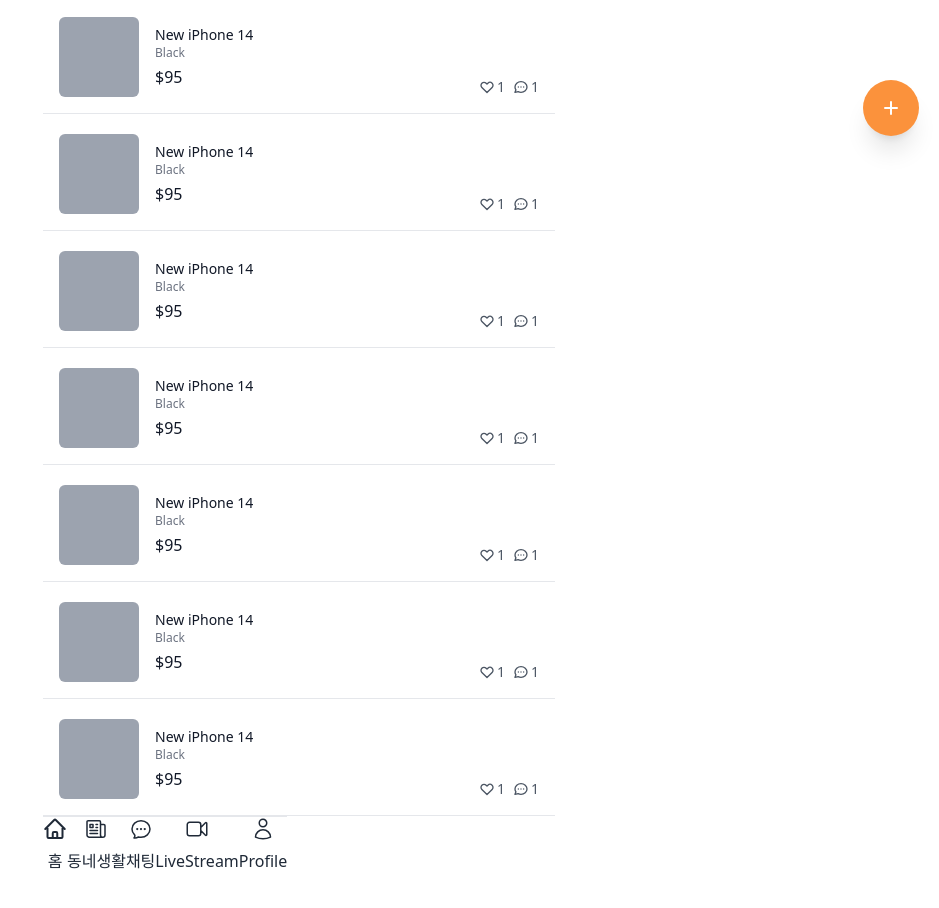
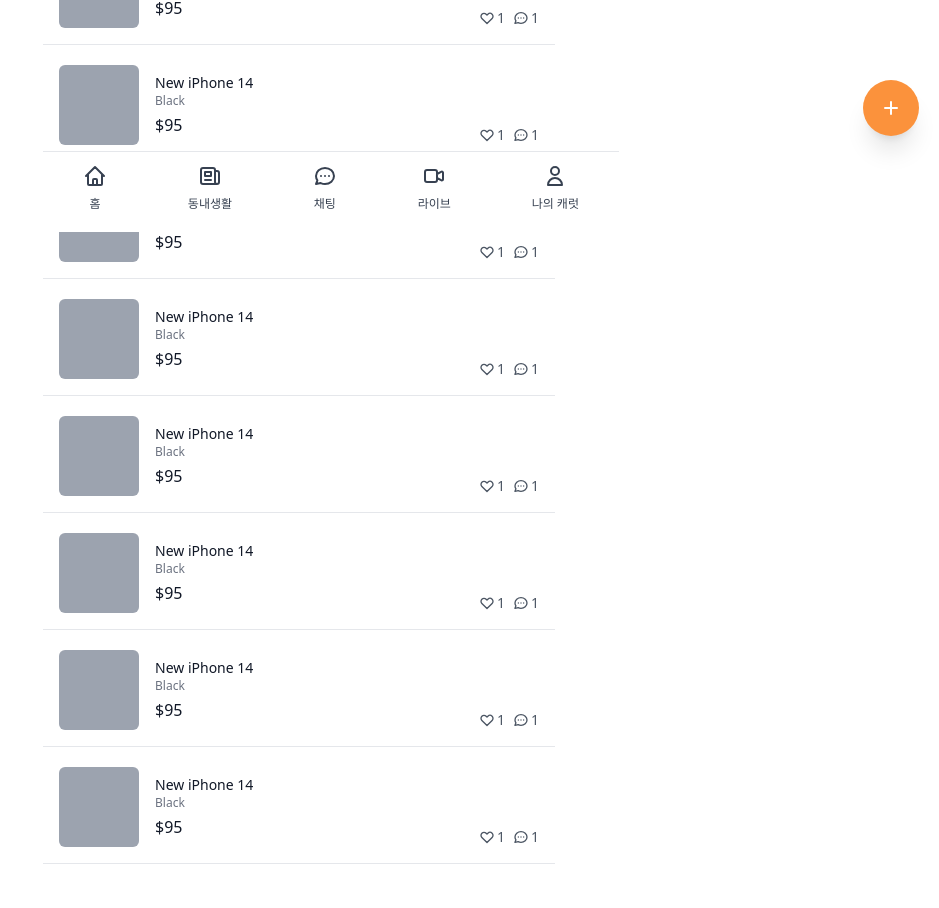
Before and after one commit to blkluv/next_carrot_market, a Next.js app: page / in a window 1280 px wide. Shown: the part 568-1476 px from the top of the page, without its empty margins (341-1280 px from the left). Before the commit the page ends 1384 px from the top, so only its background shows below. Built offline with nearby package versions, Linux system fonts and the light colour scheme.

Commit message:
components 폴더 이동

```diff
--- a/components/layout.tsx
+++ /dev/null
@@ -1,119 +0,0 @@
-import React from "react";
-import { cls } from "../libs/utils";
-
-interface LayoutProps {
-  title?: string;
-  canGoBack?: boolean;
-  hasTabBar?: boolean;
-  children: React.ReactNode;
-}
-
-export default function Layout({
-  title,
-  canGoBack,
-  hasTabBar,
-  children,
-}: LayoutProps) {
-  return (
-    <div>
-      <div className="fixed top-0 flex items-center justify-center w-full max-w-xl py-3 text-lg font-medium text-gray-800 bg-white border-b">
-        {title ? <span>{title}</span> : null}
-      </div>
-      <div className={cls("pt-16", hasTabBar ? "pb-24" : "")}>{children}</div>
-      {hasTabBar ? (
-        <nav className="fixed bottom-0 flex items-center justify-between max-w-xl pt-3 pb-10 text-gray-800 bg-white border-t">
-          <div className="flex flex-col items-center space-y-2">
-            <svg
-              xmlns="http://www.w3.org/2000/svg"
-              fill="none"
-              viewBox="0 0 24 24"
-              strokeWidth="1.5"
-              stroke="currentColor"
-              className="w-6 h-6"
-            >
-              <path
-                strokeLinecap="round"
-                strokeLinejoin="round"
-                strokeWidth="2"
-                d="M2.25 12l8.954-8.955c.44-.439 1.152-.439 1.591 0L21.75 12M4.5 9.75v10.125c0 .621.504 1.125 1.125 1.125H9.75v-4.875c0-.621.504-1.125 1.125-1.125h2.25c.621 0 1.125.504 1.125 1.125V21h4.125c.621 0 1.125-.504 1.125-1.125V9.75M8.25 21h8.25"
-              />
-            </svg>
-
-            <span>홈</span>
-          </div>
-          <div className="flex flex-col items-center space-y-2">
-            <svg
-              xmlns="http://www.w3.org/2000/svg"
-              fill="none"
-              viewBox="0 0 24 24"
-              strokeWidth={1.5}
-              stroke="currentColor"
-              className="w-6 h-6"
-            >
-              <path
-                strokeLinecap="round"
-                strokeLinejoin="round"
-                d="M12 7.5h1.5m-1.5 3h1.5m-7.5 3h7.5m-7.5 3h7.5m3-9h3.375c.621 0 1.125.504 1.125 1.125V18a2.25 2.25 0 01-2.25 2.25M16.5 7.5V18a2.25 2.25 0 002.25 2.25M16.5 7.5V4.875c0-.621-.504-1.125-1.125-1.125H4.125C3.504 3.75 3 4.254 3 4.875V18a2.25 2.25 0 002.25 2.25h13.5M6 7.5h3v3H6v-3z"
-              />
-            </svg>
-
-            <span>동네생활</span>
-          </div>
-          <div className="flex flex-col items-center space-y-2">
-            <svg
-              xmlns="http://www.w3.org/2000/svg"
-              fill="none"
-              viewBox="0 0 24 24"
-              stroke-width="1.5"
-              stroke="currentColor"
-              class="w-6 h-6"
-            >
-              <path
-                stroke-linecap="round"
-                stroke-linejoin="round"
-                d="M8.625 12a.375.375 0 11-.75 0 .375.375 0 01.75 0zm0 0H8.25m4.125 0a.375.375 0 11-.75 0 .375.375 0 01.75 0zm0 0H12m4.125 0a.375.375 0 11-.75 0 .375.375 0 01.75 0zm0 0h-.375M21 12c0 4.556-4.03 8.25-9 8.25a9.764 9.764 0 01-2.555-.337A5.972 5.972 0 015.41 20.97a5.969 5.969 0 01-.474-.065 4.48 4.48 0 00.978-2.025c.09-.457-.133-.901-.467-1.226C3.93 16.178 3 14.189 3 12c0-4.556 4.03-8.25 9-8.25s9 3.694 9 8.25z"
-              />
-            </svg>
-
-            <span>채팅</span>
-          </div>
-          <div className="flex flex-col items-center space-y-2">
-            <svg
-              xmlns="http://www.w3.org/2000/svg"
-              fill="none"
-              viewBox="0 0 24 24"
-              stroke-width="1.5"
-              stroke="currentColor"
-              class="w-6 h-6"
-            >
-              <path
-                stroke-linecap="round"
-                d="M15.75 10.5l4.72-4.72a.75.75 0 011.28.53v11.38a.75.75 0 01-1.28.53l-4.72-4.72M4.5 18.75h9a2.25 2.25 0 002.25-2.25v-9a2.25 2.25 0 00-2.25-2.25h-9A2.25 2.25 0 002.25 7.5v9a2.25 2.25 0 002.25 2.25z"
-              />
-            </svg>
-
-            <span>LiveStream</span>
-          </div>
-          <div className="flex flex-col items-center space-y-2">
-            <svg
-              xmlns="http://www.w3.org/2000/svg"
-              fill="none"
-              viewBox="0 0 24 24"
-              stroke-width="1.5"
-              stroke="currentColor"
-              class="w-6 h-6"
-            >
-              <path
-                stroke-linecap="round"
-                stroke-linejoin="round"
-                d="M15.75 6a3.75 3.75 0 11-7.5 0 3.75 3.75 0 017.5 0zM4.501 20.118a7.5 7.5 0 0114.998 0A17.933 17.933 0 0112 21.75c-2.676 0-5.216-.584-7.499-1.632z"
-              />
-            </svg>
-
-            <span>Profile</span>
-          </div>
-        </nav>
-      ) : null}
-    </div>
-  );
-}
--- /dev/null
+++ b/src/components/layout.tsx
@@ -0,0 +1,152 @@
+import React from "react";
+import Link from "next/link";
+import { cls } from "../../libs/utils";
+import { useRouter } from "next/router";
+
+interface LayoutProps {
+  title?: string;
+  canGoBack?: boolean;
+  hasTabBar?: boolean;
+  children: React.ReactNode;
+}
+export default function Layout({
+  title,
+  canGoBack,
+  hasTabBar,
+  children,
+}: LayoutProps) {
+  const router = useRouter();
+  const onClick = () => {
+    router.back();
+  };
+  return (
+    <div>
+      <div
+        className={cls(
+          !canGoBack ? "justify-center" : "",
+          "bg-white w-full max-w-xl text-lg px-10 font-medium py-3 fixed text-gray-800 border-b top-0  flex items-center"
+        )}
+      >
+        {canGoBack ? (
+          <button onClick={onClick}>
+            <svg
+              className="w-6 h-6"
+              fill="none"
+              stroke="currentColor"
+              viewBox="0 0 24 24"
+              xmlns="http://www.w3.org/2000/svg"
+            >
+              <path
+                strokeLinecap="round"
+                strokeLinejoin="round"
+                strokeWidth="2"
+                d="M15 19l-7-7 7-7"
+              ></path>
+            </svg>
+          </button>
+        ) : null}
+        {title ? <span>{title}</span> : null}
+      </div>
+      <div className={cls("pt-12", hasTabBar ? "pb-24" : "")}>{children}</div>
+      {hasTabBar ? (
+        <nav className="fixed bottom-0 flex justify-between w-full max-w-xl px-10 pt-3 pb-5 text-xs text-gray-700 bg-white border-t">
+          <Link href="/">
+            <a className="flex flex-col items-center space-y-2">
+              <svg
+                className="w-6 h-6"
+                fill="none"
+                stroke="currentColor"
+                viewBox="0 0 24 24"
+                xmlns="http://www.w3.org/2000/svg"
+              >
+                <path
+                  strokeLinecap="round"
+                  strokeLinejoin="round"
+                  strokeWidth="2"
+                  d="M3 12l2-2m0 0l7-7 7 7M5 10v10a1 1 0 001 1h3m10-11l2 2m-2-2v10a1 1 0 01-1 1h-3m-6 0a1 1 0 001-1v-4a1 1 0 011-1h2a1 1 0 011 1v4a1 1 0 001 1m-6 0h6"
+                ></path>
+              </svg>
+              <span>홈</span>
+            </a>
+          </Link>
+          <Link href="/community">
+            <a className="flex flex-col items-center space-y-2">
+              <svg
+                className="w-6 h-6"
+                fill="none"
+                stroke="currentColor"
+                viewBox="0 0 24 24"
+                xmlns="http://www.w3.org/2000/svg"
+              >
+                <path
+                  strokeLinecap="round"
+                  strokeLinejoin="round"
+                  strokeWidth="2"
+                  d="M19 20H5a2 2 0 01-2-2V6a2 2 0 012-2h10a2 2 0 012 2v1m2 13a2 2 0 01-2-2V7m2 13a2 2 0 002-2V9a2 2 0 00-2-2h-2m-4-3H9M7 16h6M7 8h6v4H7V8z"
+                ></path>
+              </svg>
+              <span>동내생활</span>
+            </a>
+          </Link>
+          <Link href="/chats">
+            <a className="flex flex-col items-center space-y-2">
+              <svg
+                className="w-6 h-6"
+                fill="none"
+                stroke="currentColor"
+                viewBox="0 0 24 24"
+                xmlns="http://www.w3.org/2000/svg"
+              >
+                <path
+                  strokeLinecap="round"
+                  strokeLinejoin="round"
+                  strokeWidth="2"
+                  d="M8 12h.01M12 12h.01M16 12h.01M21 12c0 4.418-4.03 8-9 8a9.863 9.863 0 01-4.255-.949L3 20l1.395-3.72C3.512 15.042 3 13.574 3 12c0-4.418 4.03-8 9-8s9 3.582 9 8z"
+                ></path>
+              </svg>
+              <span>채팅</span>
+            </a>
+          </Link>
+          <Link href="/live">
+            <a className="flex flex-col items-center space-y-2">
+              <svg
+                className="w-6 h-6"
+                fill="none"
+                stroke="currentColor"
+                viewBox="0 0 24 24"
+                xmlns="http://www.w3.org/2000/svg"
+              >
+                <path
+                  strokeLinecap="round"
+                  strokeLinejoin="round"
+                  strokeWidth="2"
+                  d="M15 10l4.553-2.276A1 1 0 0121 8.618v6.764a1 1 0 01-1.447.894L15 14M5 18h8a2 2 0 002-2V8a2 2 0 00-2-2H5a2 2 0 00-2 2v8a2 2 0 002 2z"
+                ></path>
+              </svg>
+              <span>라이브</span>
+            </a>
+          </Link>
+          <Link href="/profile">
+            <a className="flex flex-col items-center space-y-2">
+              <svg
+                className="w-6 h-6"
+                fill="none"
+                stroke="currentColor"
+                viewBox="0 0 24 24"
+                xmlns="http://www.w3.org/2000/svg"
+              >
+                <path
+                  strokeLinecap="round"
+                  strokeLinejoin="round"
+                  strokeWidth="2"
+                  d="M16 7a4 4 0 11-8 0 4 4 0 018 0zM12 14a7 7 0 00-7 7h14a7 7 0 00-7-7z"
+                ></path>
+              </svg>
+              <span>나의 캐럿</span>
+            </a>
+          </Link>
+        </nav>
+      ) : null}
+    </div>
+  );
+}
```
